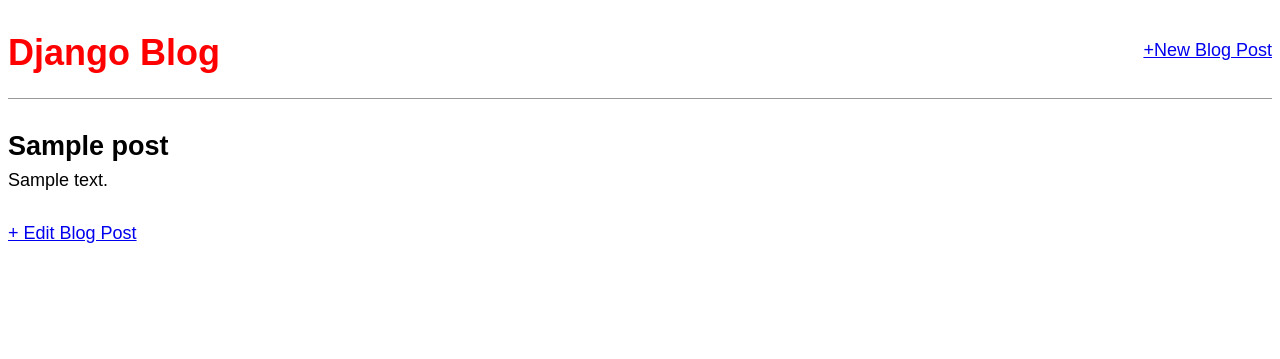
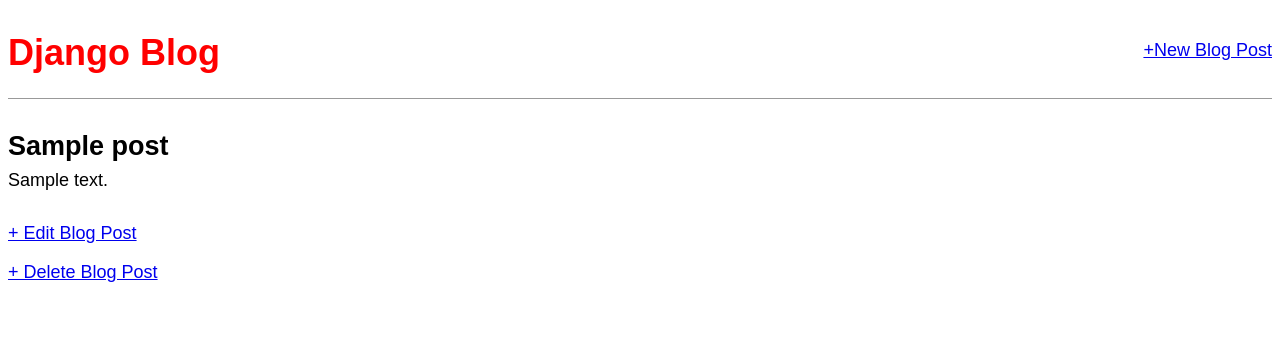
Before and after one commit to eaca89/Blog, a Django app: page /post/1/ in a window 1280 px wide. Shown: the top 359 px of the page. Run offline with Django 3.2, Linux system fonts and the light colour scheme; tables that the repository leaves empty hold one stand-in row (values such as "Sample post").

Commit message:
delete the blog post feature is added

```diff
--- a/blog/urls.py
+++ b/blog/urls.py
@@ -1,9 +1,10 @@
 from django.urls import path
-from .views import BlogListView, BlogDetailView, BlogCreateView, BlogUpdateView
+from .views import BlogListView, BlogDetailView, BlogCreateView, BlogUpdateView, BlogDeleteView
 
 urlpatterns = [
     path('', BlogListView.as_view(), name='home'),
     path('post/<int:pk>/', BlogDetailView.as_view(), name='post_detail'),
     path('post/new/', BlogCreateView.as_view(), name='post_new'),
-    path('post/<int:pk>/edit/', BlogUpdateView.as_view(), name='post_edit'), # new
+    path('post/<int:pk>/edit/', BlogUpdateView.as_view(), name='post_edit'),
+    path('post/<int:pk>/delete/', BlogDeleteView.as_view(), name='post_delete'),
 ]
--- a/blog/views.py
+++ b/blog/views.py
@@ -1,5 +1,6 @@
 from django.views.generic import ListView, DetailView
-from django.views.generic.edit import CreateView, UpdateView
+from django.views.generic.edit import CreateView, UpdateView, DeleteView
+from django.urls import reverse_lazy
 from .models import Post
 
 class BlogListView(ListView):
@@ -20,3 +21,8 @@
     model = Post
     template_name = 'post_edit.html'
     fields = ['title', 'body']
+
+class BlogDeleteView(DeleteView):
+    model = Post
+    template_name = 'post_delete.html'
+    success_url = reverse_lazy('home')
--- a/templates/post_detail.html
+++ b/templates/post_detail.html
@@ -6,5 +6,6 @@
         <p>{{ post.body }}</p>
     </div>
 
-    <a href="{% url 'post_edit' post.pk %}">+ Edit Blog Post</a>
+    <P><a href="{% url 'post_edit' post.pk %}">+ Edit Blog Post</a></P>
+    <p><a href="{% url 'post_delete' post.pk %}">+ Delete Blog Post</a></p>
 {% endblock content %}
```
Also changed, not shown: templates/post_delete.html (added, +9 -0 lines).
